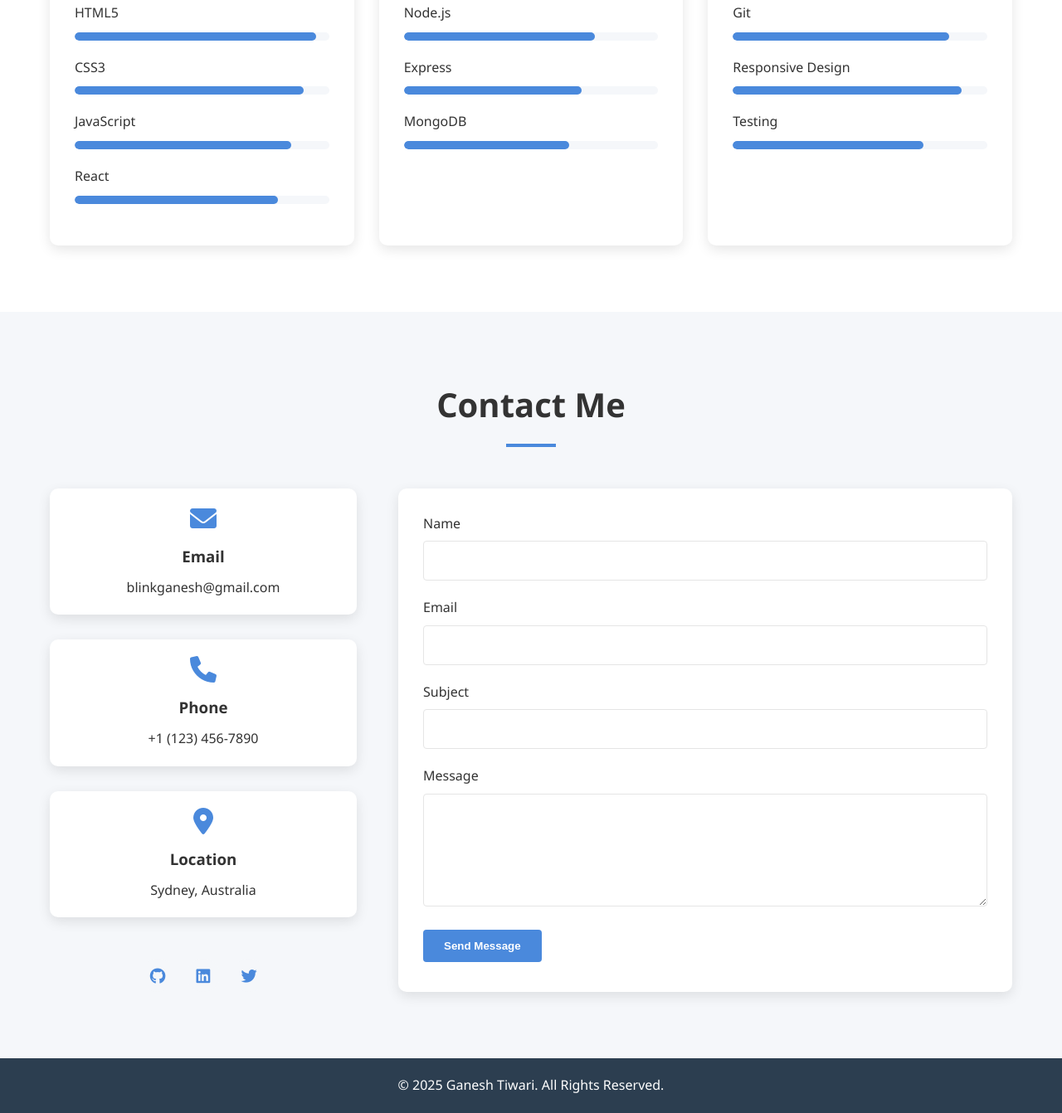
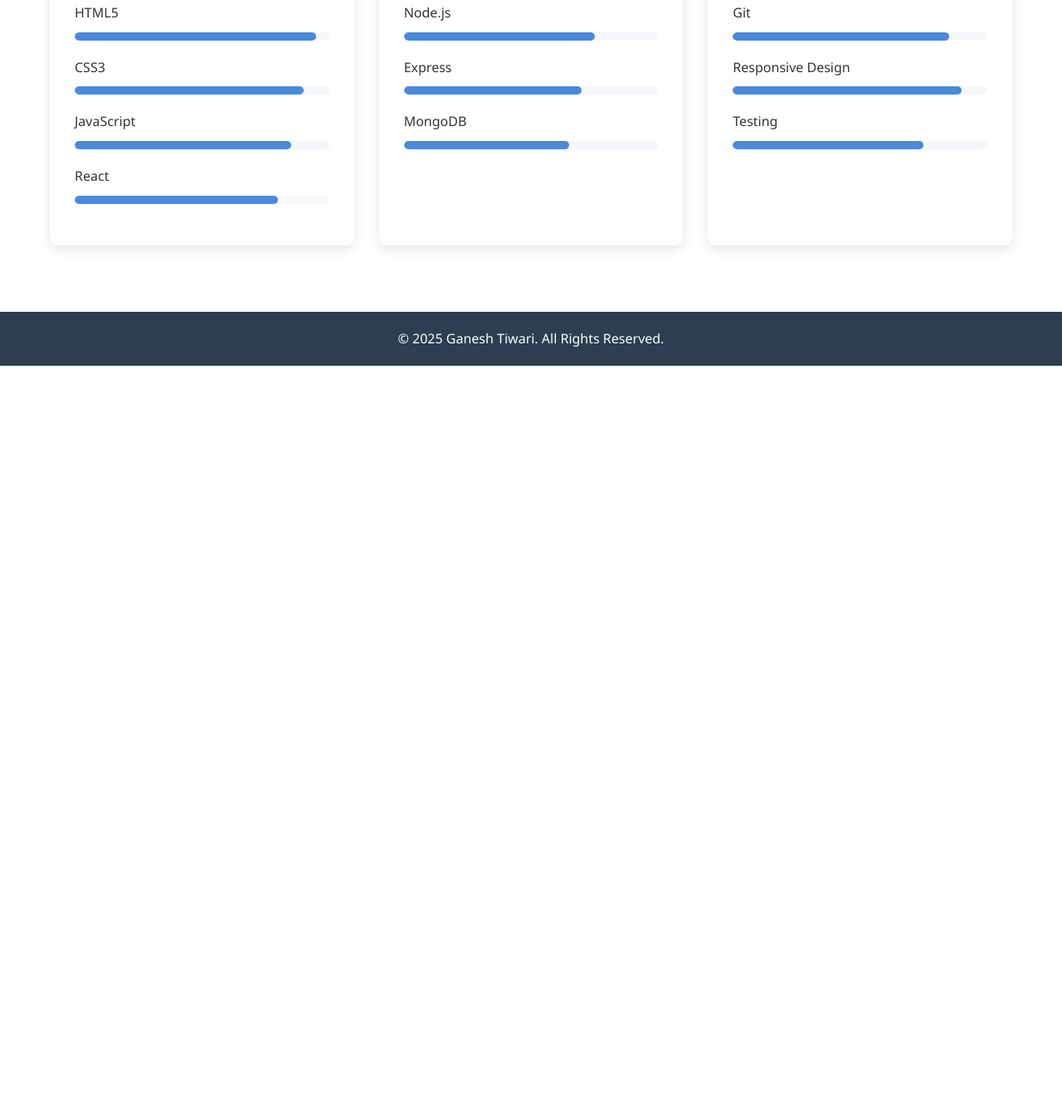
Before and after one commit to ganeshtiwari/portfolio-site, a website: page index.html in a window 1280 px wide. Shown: the part 2690-4032 px from the top of the page at 83% size. After the commit the page ends 3131 px from the top, so only its background shows below. Drawn offline with Linux system fonts and the light colour scheme.

Commit message:
remove contact

```diff
--- a/index.html
+++ b/index.html
@@ -244,57 +244,6 @@
         </div>
     </section>
 
-    <section id="contact" class="section bg-light">
-        <div class="container">
-            <h2 class="section-title">Contact Me</h2>
-            <div class="contact-content">
-                <div class="contact-info animate-on-scroll">
-                    <div class="contact-item">
-                        <i class="fas fa-envelope"></i>
-                        <h3>Email</h3>
-                        <p>blinkganesh@gmail.com</p>
-                    </div>
-                    <div class="contact-item">
-                        <i class="fas fa-phone"></i>
-                        <h3>Phone</h3>
-                        <p>+1 (123) 456-7890</p>
-                    </div>
-                    <div class="contact-item">
-                        <i class="fas fa-map-marker-alt"></i>
-                        <h3>Location</h3>
-                        <p>Sydney, Australia</p>
-                    </div>
-                    <div class="social-links">
-                        <a href="#" target="_blank"><i class="fab fa-github"></i></a>
-                        <a href="#" target="_blank"><i class="fab fa-linkedin"></i></a>
-                        <a href="#" target="_blank"><i class="fab fa-twitter"></i></a>
-                    </div>
-                </div>
-                <div class="contact-form animate-on-scroll">
-                    <form id="contact-form">
-                        <div class="form-group">
-                            <label for="name">Name</label>
-                            <input type="text" id="name" name="name" required>
-                        </div>
-                        <div class="form-group">
-                            <label for="email">Email</label>
-                            <input type="email" id="email" name="email" required>
-                        </div>
-                        <div class="form-group">
-                            <label for="subject">Subject</label>
-                            <input type="text" id="subject" name="subject" required>
-                        </div>
-                        <div class="form-group">
-                            <label for="message">Message</label>
-                            <textarea id="message" name="message" rows="5" required></textarea>
-                        </div>
-                        <button type="submit" class="btn btn-primary">Send Message</button>
-                    </form>
-                </div>
-            </div>
-        </div>
-    </section>
-
     <footer>
         <div class="container">
             <p>&copy; 2025 Ganesh Tiwari. All Rights Reserved.</p>
--- a/static/js/main.js
+++ b/static/js/main.js
@@ -75,7 +75,7 @@
 
 function handleResumeDownload(e) {
     e.preventDefault();
-    alert('In a real portfolio, this would download your actual resume.');
+    alert('Resume coming soon !!');
 }
 
 function initEventListeners() {
```
